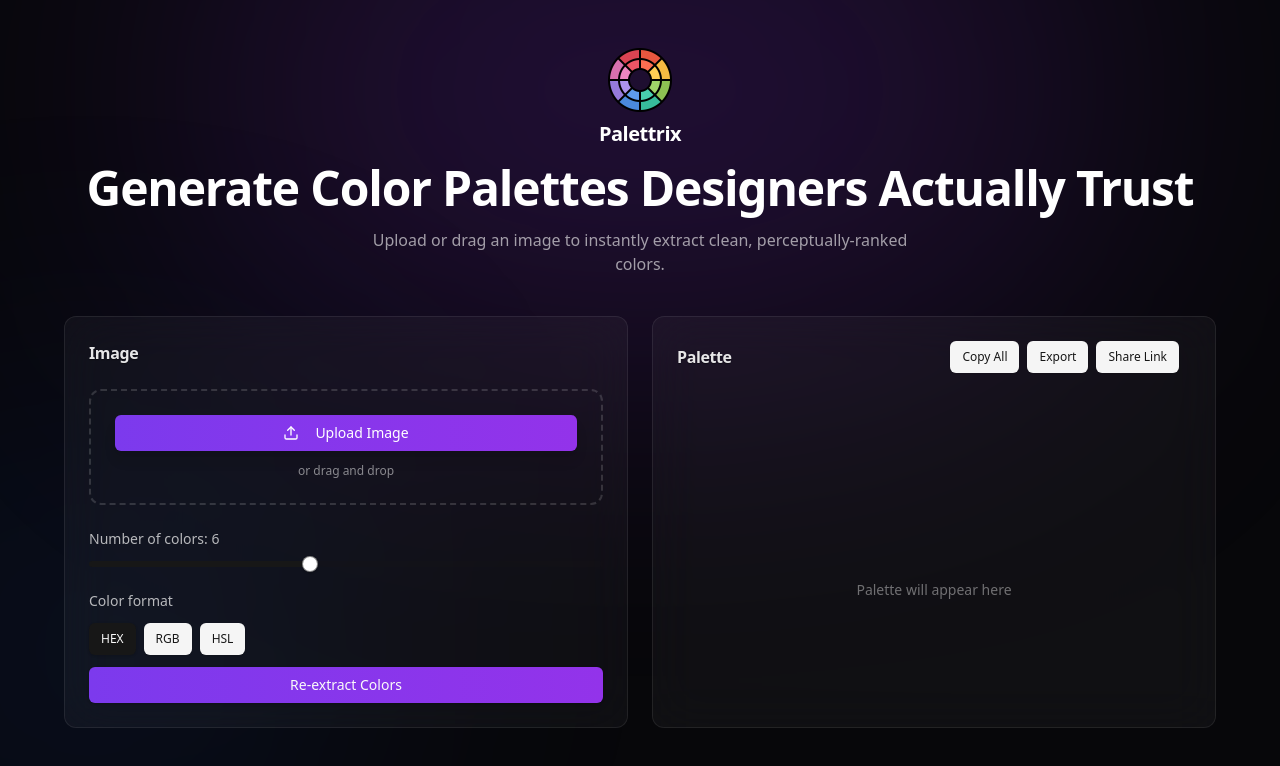
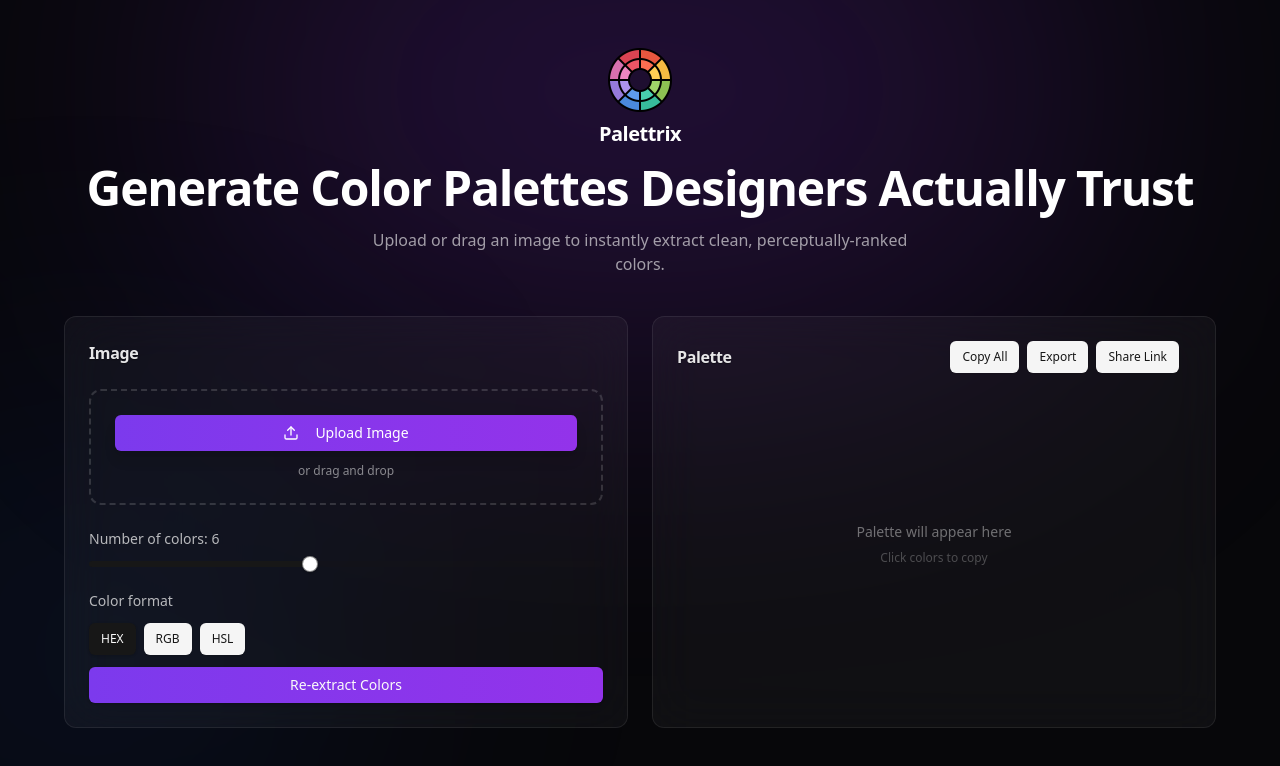
Before and after one commit to niraj-ag/Palettrix, a React (Vite) app: page / in a window 1280 px wide. Shown: the top 766 px of the page. Built offline with nearby package versions, Linux system fonts and the light colour scheme; what colorthief would draw is missing.

Commit message:
Final Push

```diff
--- a/src/ColorPaletteExtractor.jsx
+++ b/src/ColorPaletteExtractor.jsx
@@ -388,14 +388,14 @@ const paletteGradient = colors.length
         </p>
       </div>
 
-        <div className="grid md:grid-cols-2 gap-6">
+        <div className="grid md:grid-cols-2 gap-6 items-stretch">
           {/* LEFT */}
-          <Card className="h-full bg-white/[0.04] border border-white/[0.08] backdrop-blur-xl shadow-[...]">
+          <Card className="h-full flex flex-col bg-white/[0.04] border border-white/[0.08] backdrop-blur-xl shadow-[...]">
             <CardHeader>
               <CardTitle>Image</CardTitle>
             </CardHeader>
 
-            <CardContent className="space-y-6">
+            <CardContent className="flex flex-col gap-6 flex-1">
               {/* DROPZONE */}
               <label
                 onDrop={handleDrop}
@@ -441,6 +441,8 @@ const paletteGradient = colors.length
                   step={1}
                   value={[numColors]}
                   onValueChange={(v) => setNumColors(v[0])}
+                  onValueCommit={() => reExtract()}
+                  className="w-full touch-none"
                 />
               </div>
               <div className="space-y-3">
@@ -470,7 +472,7 @@ const paletteGradient = colors.length
 
               {/* PREVIEW */}
               {imageSrc && (
-                <div className="relative">
+                <div className="relative mt-auto">
                   <img
                     src={imageSrc}
                     alt="preview"
@@ -488,7 +490,7 @@ const paletteGradient = colors.length
           </Card>
 
           {/* RIGHT */}
-          <Card className="h-full bg-white/[0.04] border border-white/[0.08] backdrop-blur-xl shadow-[...]">
+          <Card className="h-full flex flex-col bg-white/[0.04] border border-white/[0.08] backdrop-blur-xl shadow-[...]">
             <CardHeader>
               <div className="flex items-center justify-between gap-3 flex-wrap">
                 <CardTitle>Palette</CardTitle>
@@ -507,12 +509,13 @@ const paletteGradient = colors.length
               </div>
             </CardHeader>
 
-            <CardContent className="flex flex-col h-full">
+            <CardContent className="flex flex-col flex-1 min-h-0">
             {/* BODY */}
-              <div className="flex-1">
+            <div className="flex-1 overflow-y-auto min-h-0">
               {!colors.length ? (
-                  <div className="h-full flex items-center justify-center text-white/40 text-sm">
-                    Palette will appear here
+                <div className="h-full flex flex-col items-center justify-center text-white/40 text-sm gap-2">
+                  <span>Palette will appear here</span>
+                  <span className="text-white/25 text-xs">Click colors to copy</span>
                 </div>
               ) : (
                 <div className="grid grid-cols-2 sm:grid-cols-3 gap-4">
@@ -539,17 +542,20 @@ const paletteGradient = colors.length
               )}
             </div>
 
-              {/* GRADIENT BAR */}
+            {/* BOTTOM */}
+            <div className="mt-auto space-y-3 pt-3">
               {colors.length > 0 && (
-                <div className="mt-6">
-                  <div className="h-4 rounded-md border border-white/10 overflow-hidden">
-                    <div
-                      className="h-full w-full"
-                      style={{ background: paletteGradient }}
-                    />
-                  </div>
+                <div className="text-center text-[11px] text-white/30">
+                  Click a color to copy • Double-click to lock
                 </div>
               )}
+
+              {colors.length > 0 && (
+                <div className="h-4 rounded-md border border-white/10 overflow-hidden">
+                  <div className="h-full w-full" style={{ background: paletteGradient }} />
+                </div>
+              )}
+            </div>
           </CardContent>
           </Card>
         </div>
```
Lines whose indentation alone changed are shown as unchanged.
